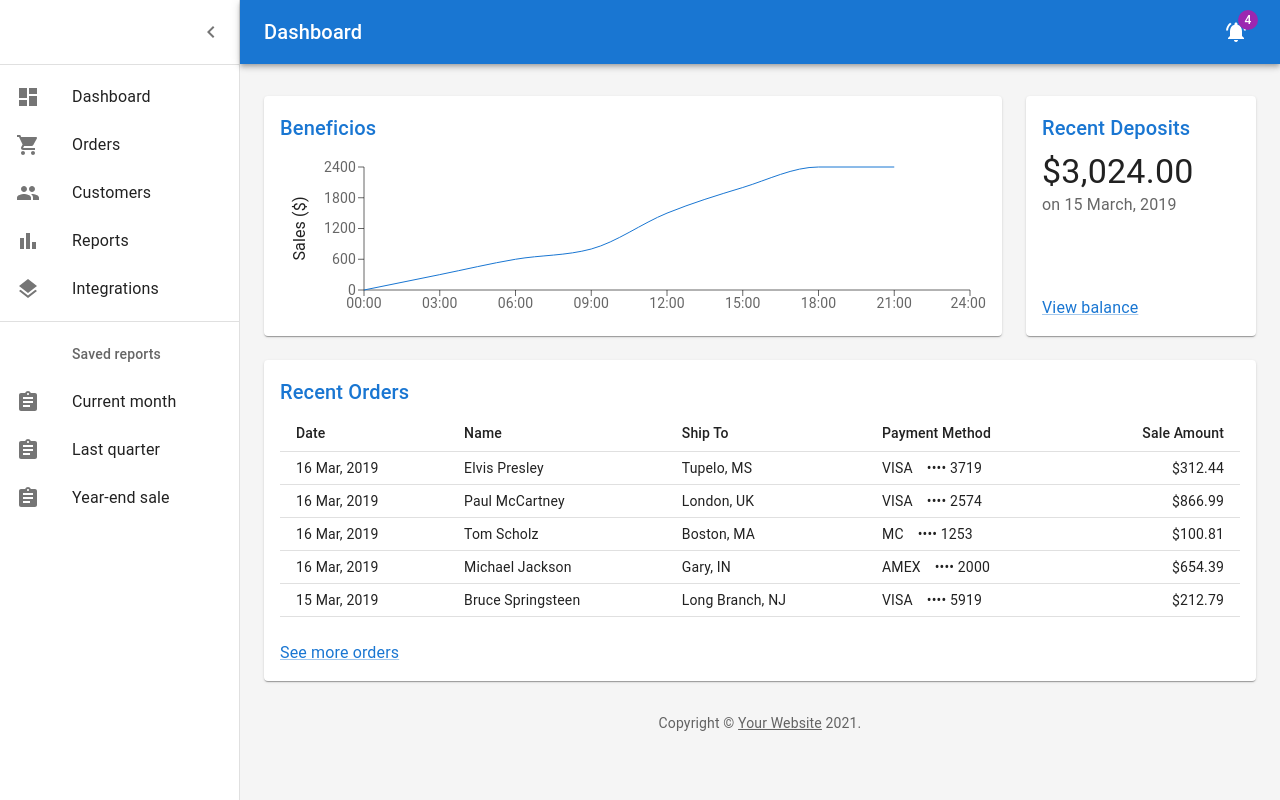
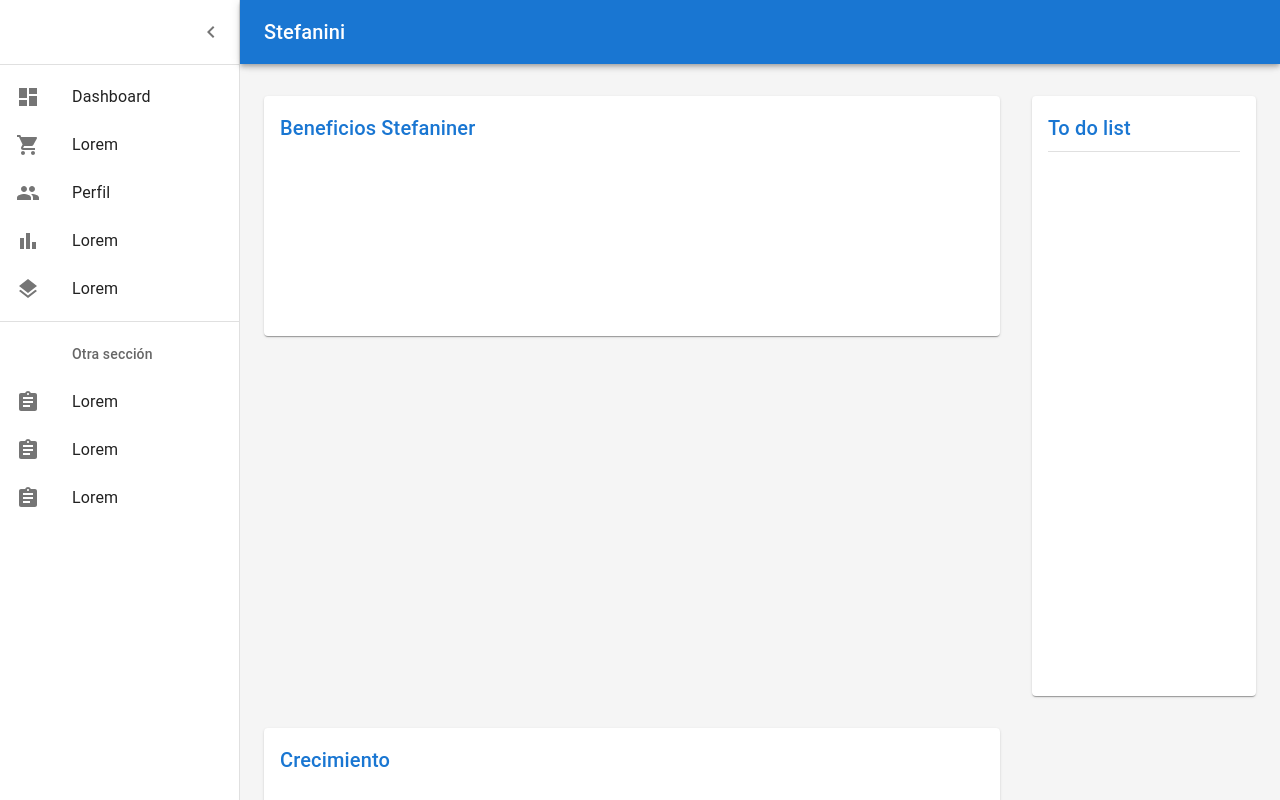
Before and after one commit to majo-cerpe/laboratoriaHackaton, a React (Create React App) app: page /home in a window 1280 px wide. Built offline with nearby package versions, Linux system fonts and the light colour scheme.

Commit message:
vista como prototipo

```diff
--- a/src/components/DashBoard/Chart.js
+++ b/src/components/DashBoard/Chart.js
@@ -1,9 +1,10 @@
 import * as React from 'react';
 import { useTheme } from '@mui/material/styles';
+import { Card, CardHeader } from '@mui/material';
 import { LineChart, Line, XAxis, YAxis, Label, ResponsiveContainer } from 'recharts';
 import Title from './Title';
 
-// Generate Sales Data
+/* // Generate Sales Data
 function createData(time, amount) {
   return { time, amount };
 }
@@ -18,15 +19,16 @@
   createData('18:00', 2400),
   createData('21:00', 2400),
   createData('24:00', undefined),
-];
+]; */
 
 export default function Chart() {
   const theme = useTheme();
 
   return (
     <React.Fragment>
-      <Title>Beneficios</Title>
-      <ResponsiveContainer>
+      <Title>Beneficios Stefaniner</Title>
+
+      {/* <ResponsiveContainer>
         <LineChart
           data={data}
           margin={{
@@ -65,7 +67,7 @@
             dot={false}
           />
         </LineChart>
-      </ResponsiveContainer>
+      </ResponsiveContainer> */}
     </React.Fragment>
   );
 }
--- a/src/components/DashBoard/Dashboard.js
+++ b/src/components/DashBoard/Dashboard.js
@@ -119,13 +119,13 @@
               noWrap
               sx={{ flexGrow: 1 }}
             >
-              Dashboard
+              Stefanini
             </Typography>
-            <IconButton color="inherit">
+{/*             <IconButton color="inherit">
               <Badge badgeContent={4} color="secondary">
                 <NotificationsActiveIcon />
               </Badge>
-            </IconButton>
+            </IconButton> */}
           </Toolbar>
         </AppBar>
         <Drawer variant="permanent" open={open}>
@@ -160,7 +160,7 @@
         >
           <Toolbar />
           <Container maxWidth="lg" sx={{ mt: 4, mb: 4 }}>
-            <Grid container spacing={3}>
+            <Grid container spacing={4}>
               {Chart}
               <Grid item xs={12} md={8} lg={9}>
                 <Paper
@@ -181,15 +181,16 @@
                     p: 2,
                     display: 'flex',
                     flexDirection: 'column',
-                    height: 240,
+                    height: 600,
                   }}
                 >
                   <Deposits />
+                  <Divider />
                 </Paper>
               </Grid>
               {/* Recent Orders */}
-              <Grid item xs={12}>
-                <Paper sx={{ p: 2, display: 'flex', flexDirection: 'column' }}>
+              <Grid item xs={12} md={8} lg={9}>
+                <Paper sx={{ p: 2, display: 'flex', flexDirection: 'column', height:240}}>
                   <Orders />
                 </Paper>
               </Grid>
--- a/src/components/DashBoard/Deposits.js
+++ b/src/components/DashBoard/Deposits.js
@@ -2,6 +2,7 @@
 import Link from '@mui/material/Link';
 import Typography from '@mui/material/Typography';
 import Title from './Title';
+import Grid from '@mui/material/Grid'
 
 function preventDefault(event) {
   event.preventDefault();
@@ -10,18 +11,9 @@
 export default function Deposits() {
   return (
     <React.Fragment>
-      <Title>Recent Deposits</Title>
-      <Typography component="p" variant="h4">
-        $3,024.00
-      </Typography>
-      <Typography color="text.secondary" sx={{ flex: 1 }}>
-        on 15 March, 2019
-      </Typography>
-      <div>
-        <Link color="primary" href="#" onClick={preventDefault}>
-          View balance
-        </Link>
-      </div>
+      <Title>To do list </Title>
+
+
     </React.Fragment>
   );
 }
--- a/src/components/DashBoard/Orders.js
+++ b/src/components/DashBoard/Orders.js
@@ -55,8 +55,8 @@
 export default function Orders() {
   return (
     <React.Fragment>
-      <Title>Recent Orders</Title>
-      <Table size="small">
+      <Title>Crecimiento</Title>
+      {/* <Table size="small">
         <TableHead>
           <TableRow>
             <TableCell>Date</TableCell>
@@ -80,7 +80,7 @@
       </Table>
       <Link color="primary" href="#" onClick={preventDefault} sx={{ mt: 3 }}>
         See more orders
-      </Link>
+      </Link> */}
     </React.Fragment>
   );
 }
--- a/src/components/DashBoard/listItems.js
+++ b/src/components/DashBoard/listItems.js
@@ -22,49 +22,49 @@
       <ListItemIcon>
         <ShoppingCartIcon />
       </ListItemIcon>
-      <ListItemText primary="Orders" />
+      <ListItemText primary="Lorem" />
     </ListItem>
     <ListItem button>
       <ListItemIcon>
         <PeopleIcon />
       </ListItemIcon>
-      <ListItemText primary="Customers" />
+      <ListItemText primary="Perfil" />
     </ListItem>
     <ListItem button>
       <ListItemIcon>
         <BarChartIcon />
       </ListItemIcon>
-      <ListItemText primary="Reports" />
+      <ListItemText primary="Lorem" />
     </ListItem>
     <ListItem button>
       <ListItemIcon>
         <LayersIcon />
       </ListItemIcon>
-      <ListItemText primary="Integrations" />
+      <ListItemText primary="Lorem" />
     </ListItem>
   </div>
 );
 
 export const secondaryListItems = (
   <div>
-    <ListSubheader inset>Saved reports</ListSubheader>
+    <ListSubheader inset>Otra sección</ListSubheader>
     <ListItem button>
       <ListItemIcon>
         <AssignmentIcon />
       </ListItemIcon>
-      <ListItemText primary="Current month" />
+      <ListItemText primary="Lorem" />
     </ListItem>
     <ListItem button>
       <ListItemIcon>
         <AssignmentIcon />
       </ListItemIcon>
-      <ListItemText primary="Last quarter" />
+      <ListItemText primary="Lorem" />
     </ListItem>
     <ListItem button>
       <ListItemIcon>
         <AssignmentIcon />
       </ListItemIcon>
-      <ListItemText primary="Year-end sale" />
+      <ListItemText primary="Lorem" />
     </ListItem>
   </div>
 );
```
